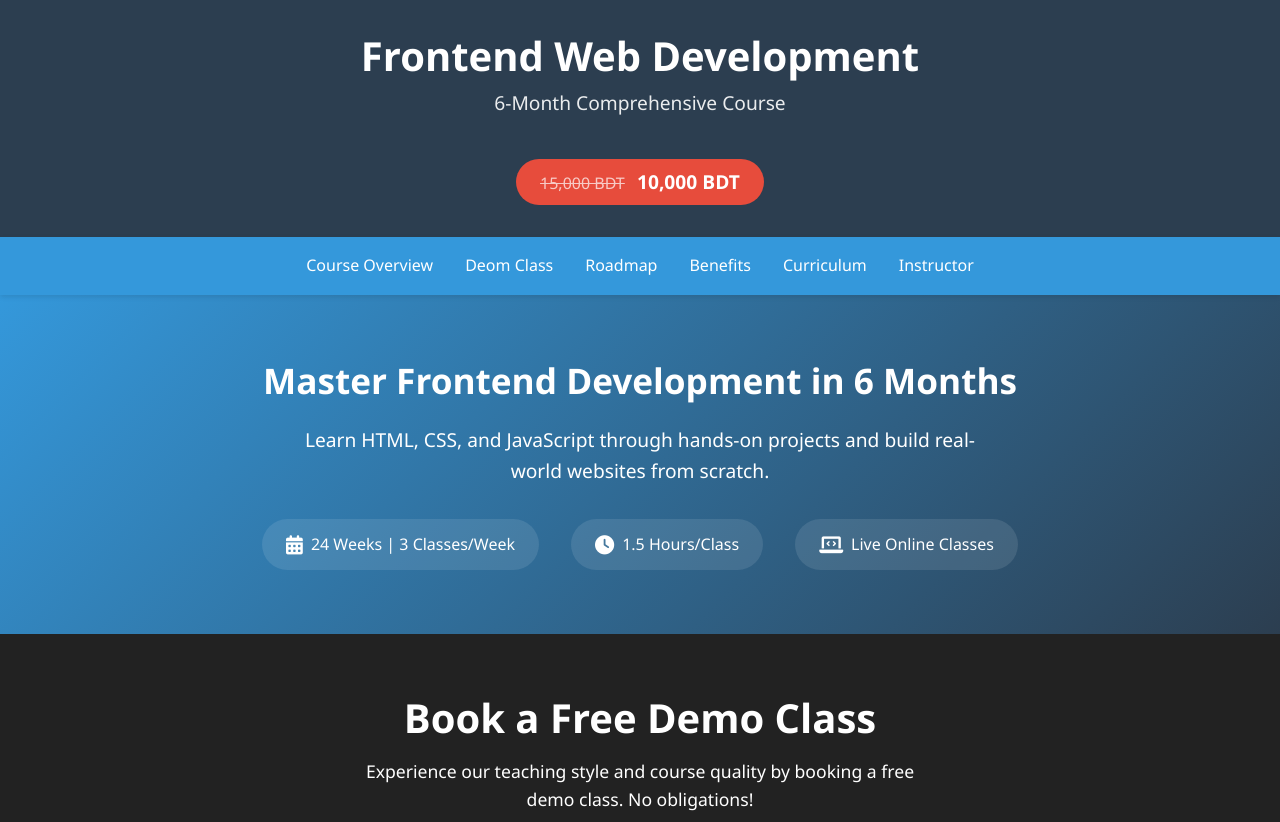
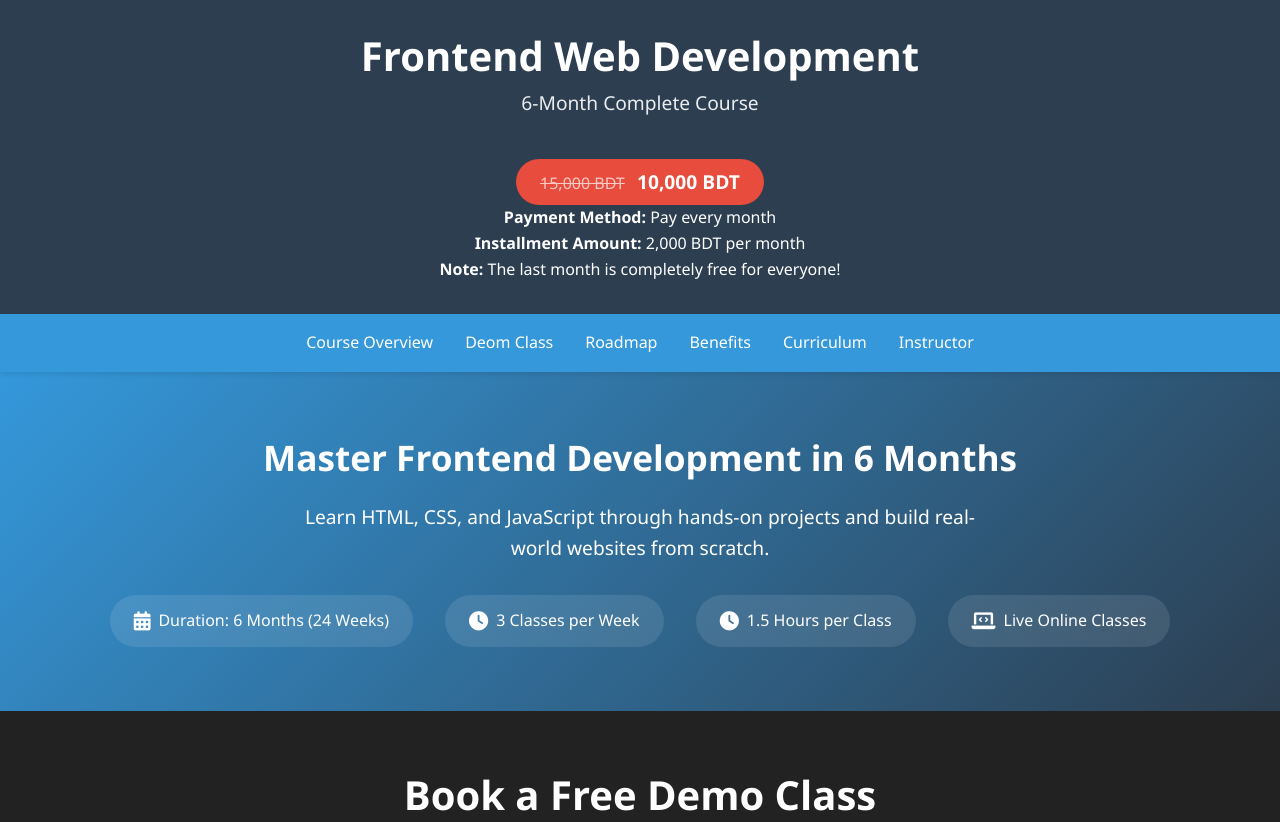
Before and after one commit to Junayed-Bin-Karim/6-Month-Frontend-Web-Development, a plain HTML site: page index.html in a window 1280 px wide. Shown: the top 822 px of the page. Drawn offline with Linux system fonts and the light colour scheme.

Commit message:
Update project files

```diff
--- a/index.html
+++ b/index.html
@@ -32,12 +32,18 @@
   <header>
     <div class="container">
   <h1>Frontend Web Development</h1>
-      <p class="subtitle">6-Month Comprehensive Course</p>
+  <p class="subtitle">6-Month Complete Course</p>
   <div class="price-tag">
     <span class="original-price">15,000 BDT</span>
     <span class="discounted-price">10,000 BDT</span>
   </div>
+  <div class="payment-info">
+    <p><strong>Payment Method:</strong> Pay every month</p>
+    <p><strong>Installment Amount:</strong> 2,000 BDT per month</p>
+    <p><strong>Note:</strong> The last month is completely free for everyone!</p>
   </div>
+</div>
+
 
     <div class="mobile-menu-btn">
       <div class="hamburger">
@@ -75,11 +81,15 @@
       <div class="course-details">
         <div class="detail-item">
           <i class="fas fa-calendar-alt"></i>
-            <span>24 Weeks | 3 Classes/Week</span>
+          <span>Duration: 6 Months (24 Weeks)</span>
         </div>
         <div class="detail-item">
           <i class="fas fa-clock"></i>
-            <span>1.5 Hours/Class</span>
+          <span>3 Classes per Week</span>
+        </div>
+        <div class="detail-item">
+          <i class="fas fa-clock"></i>
+          <span>1.5 Hours per Class</span>
         </div>
         <div class="detail-item">
           <i class="fas fa-laptop-code"></i>
```
Lines whose indentation alone changed are shown as unchanged.
